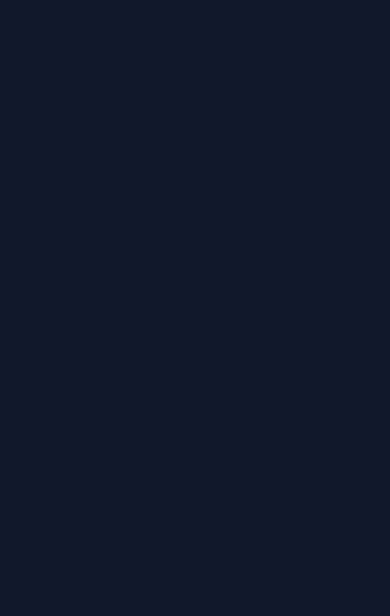
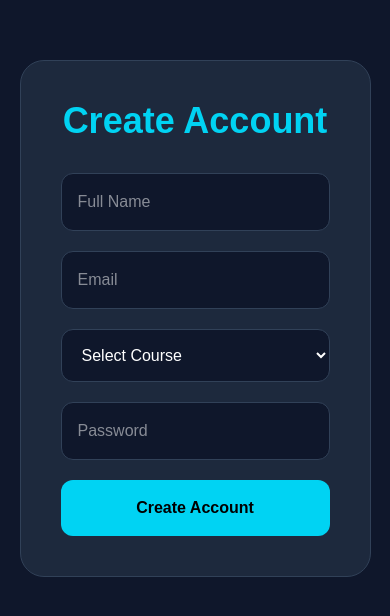
Before and after one commit to Advait-Maheshwari/SPECTER-STUDY, a React (Vite) app in the folder client/: page /signup in a window 390 px wide. Before the commit this address had no page. Shown: the part 104-720 px from the top of the page. Built offline with nearby package versions, Linux system fonts and the light colour scheme.

Commit message:
Fixed responsive layouts and authentication pages

```diff
--- a/client/src/App.jsx
+++ b/client/src/App.jsx
@@ -5,35 +5,26 @@ import Subjects from "./pages/Subjects"
 import Tests from "./pages/Tests"
 import Analytics from "./pages/Analytics"
 import Profile from "./pages/Profile"
+import Login from "./pages/Login"
+import Signup from "./pages/Signup"
 
 function App() {
   return (
     <Routes>
 
-      <Route
-        path="/"
-        element={<Dashboard />}
-      />
+      <Route path="/" element={<Dashboard />} />
 
-      <Route
-        path="/subjects"
-        element={<Subjects />}
-      />
+      <Route path="/subjects" element={<Subjects />} />
 
-      <Route
-        path="/tests"
-        element={<Tests />}
-      />
+      <Route path="/tests" element={<Tests />} />
 
-      <Route
-        path="/analytics"
-        element={<Analytics />}
-      />
+      <Route path="/analytics" element={<Analytics />} />
 
-      <Route
-        path="/profile"
-        element={<Profile />}
-      />
+      <Route path="/profile" element={<Profile />} />
+
+      <Route path="/login" element={<Login />} />
+
+      <Route path="/signup" element={<Signup />} />
 
     </Routes>
   )
--- a/client/src/components/Sidebar.jsx
+++ b/client/src/components/Sidebar.jsx
@@ -2,7 +2,7 @@ import { Link } from "react-router-dom"
 
 function Sidebar() {
   return (
-    <div className="w-64 min-h-screen bg-slate-950 border-r border-slate-800 p-5">
+    <div className="w-full md:w-64 min-h-screen bg-slate-950 border-r border-slate-800 p-5">
 
       <h1 className="text-3xl font-bold text-cyan-400 mb-10">
         SPECTER
@@ -45,6 +45,24 @@ function Sidebar() {
           Profile
         </Link>
 
+        <div className="border-t border-slate-800 pt-5 mt-5 flex flex-col gap-5">
+
+          <Link
+            to="/login"
+            className="hover:text-cyan-400 transition"
+          >
+            Login
+          </Link>
+
+          <Link
+            to="/signup"
+            className="bg-cyan-400 text-black px-4 py-2 rounded-xl font-bold text-center hover:scale-105 transition"
+          >
+            Signup
+          </Link>
+
+        </div>
+
       </div>
 
     </div>
--- a/client/src/pages/Analytics.jsx
+++ b/client/src/pages/Analytics.jsx
@@ -12,7 +12,7 @@ function Analytics() {
           Analytics
         </h1>
 
-        <div className="grid grid-cols-3 gap-5">
+        <div className="grid grid-cols-1 md:grid-cols-2 lg:grid-cols-3 gap-5">
 
           <div className="bg-slate-800 p-6 rounded-2xl border border-slate-700">
             <h2 className="text-xl mb-3 text-slate-300">
--- a/client/src/pages/Dashboard.jsx
+++ b/client/src/pages/Dashboard.jsx
@@ -5,7 +5,7 @@ import DailyGoalCard from "../components/DailyGoalCard"
 
 function Dashboard() {
   return (
-    <div className="flex bg-slate-900 text-white min-h-screen">
+    <div className="flex flex-col md:flex-row bg-slate-900 min-h-screen text-white">
 
       <Sidebar />
 
@@ -29,9 +29,21 @@ function Dashboard() {
             className="bg-slate-800 border border-slate-700 rounded-xl px-5 py-3 outline-none"
           />
 
+        <div className="flex gap-4 mt-5 mb-10">
+
+          <button className="bg-cyan-400 text-black px-5 py-3 rounded-xl font-bold hover:scale-105 transition">
+              Continue Studying
+           </button>
+
+           <button className="border border-slate-700 px-5 py-3 rounded-xl hover:border-cyan-400 transition">
+             View Analytics
+           </button>
+
         </div>
 
-        <div className="grid grid-cols-3 gap-5 mb-10">
+        </div>
+
+        <div className="grid grid-cols-1 md:grid-cols-2 lg:grid-cols-3 gap-5 mb-10">
 
           <ProgressCard
             title="Overall Progress"
@@ -50,7 +62,7 @@ function Dashboard() {
 
         </div>
 
-        <div className="grid grid-cols-2 gap-8">
+        <div className="grid grid-cols-1 lg:grid-cols-2 gap-8">
 
           <div>
 
--- /dev/null
+++ b/client/src/pages/Login.jsx
@@ -0,0 +1,37 @@
+function Login() {
+  return (
+    <div className="min-h-screen bg-slate-900 flex items-center justify-center text-white">
+
+      <div className="bg-slate-800 border border-slate-700 p-10 rounded-3xl w-[90%] md:w-[400px]">
+
+        <h1 className="text-4xl font-bold text-cyan-400 mb-8 text-center">
+          Login
+        </h1>
+
+        <div className="flex flex-col gap-5">
+
+          <input
+            type="email"
+            placeholder="Email"
+            className="bg-slate-900 p-4 rounded-xl outline-none border border-slate-700"
+          />
+
+          <input
+            type="password"
+            placeholder="Password"
+            className="bg-slate-900 p-4 rounded-xl outline-none border border-slate-700"
+          />
+
+          <button className="bg-cyan-400 text-black py-4 rounded-xl font-bold hover:scale-105 transition">
+            Login
+          </button>
+
+        </div>
+
+      </div>
+
+    </div>
+  )
+}
+
+export default Login
--- a/client/src/pages/Profile.jsx
+++ b/client/src/pages/Profile.jsx
@@ -2,7 +2,7 @@ import Sidebar from "../components/Sidebar"
 
 function Profile() {
   return (
-    <div className="flex bg-slate-900 text-white min-h-screen">
+    <div className="flex flex-col md:flex-row bg-slate-900 text-white min-h-screen">
 
       <Sidebar />
 
--- /dev/null
+++ b/client/src/pages/Signup.jsx
@@ -0,0 +1,67 @@
+function Signup() {
+  return (
+    <div className="min-h-screen bg-slate-900 flex items-center justify-center text-white">
+
+      <div className="bg-slate-800 border border-slate-700 p-10 rounded-3xl w-[90%] md:w-[450px]">
+
+        <h1 className="text-4xl font-bold text-cyan-400 mb-8 text-center">
+          Create Account
+        </h1>
+
+        <div className="flex flex-col gap-5">
+
+          <input
+            type="text"
+            placeholder="Full Name"
+            className="bg-slate-900 p-4 rounded-xl outline-none border border-slate-700"
+          />
+
+          <input
+            type="email"
+            placeholder="Email"
+            className="bg-slate-900 p-4 rounded-xl outline-none border border-slate-700"
+          />
+
+          <select className="bg-slate-900 p-4 rounded-xl outline-none border border-slate-700">
+
+            <option>
+              Select Course
+            </option>
+
+            <option>
+              IIT JEE
+            </option>
+
+            <option>
+              NEET
+            </option>
+
+            <option>
+              UPSC
+            </option>
+
+            <option>
+              Class 12 Science
+            </option>
+
+          </select>
+
+          <input
+            type="password"
+            placeholder="Password"
+            className="bg-slate-900 p-4 rounded-xl outline-none border border-slate-700"
+          />
+
+          <button className="bg-cyan-400 text-black py-4 rounded-xl font-bold hover:scale-105 transition">
+            Create Account
+          </button>
+
+        </div>
+
+      </div>
+
+    </div>
+  )
+}
+
+export default Signup
--- a/client/src/pages/Subjects.jsx
+++ b/client/src/pages/Subjects.jsx
@@ -40,9 +40,25 @@ function Subjects() {
 
       <div className="flex-1 p-8">
 
-        <h1 className="text-4xl font-bold mb-10">
-          Subjects
-        </h1>
+        <div className="flex items-center justify-between mb-10">
+
+          <div>
+
+            <h1 className="text-4xl font-bold">
+              Subjects
+            </h1>
+
+            <p className="text-slate-400 mt-2">
+              Track your syllabus progress
+            </p>
+
+          </div>
+
+          <button className="bg-cyan-400 text-black px-5 py-3 rounded-xl font-bold hover:scale-105 transition">
+            Add Subject
+          </button>
+
+        </div>
 
         <UnitCard
           unitName="Physics - Electrostatics"
--- a/client/src/pages/Tests.jsx
+++ b/client/src/pages/Tests.jsx
@@ -8,13 +8,30 @@ function Tests() {
 
       <div className="flex-1 p-8">
 
-        <h1 className="text-4xl font-bold mb-10">
-          Tests
-        </h1>
+        <div className="flex items-center justify-between mb-10">
 
-        <div className="grid grid-cols-3 gap-5">
+          <div>
 
-          <div className="bg-slate-800 p-6 rounded-2xl border border-slate-700">
+            <h1 className="text-4xl font-bold">
+              Tests
+            </h1>
+
+            <p className="text-slate-400 mt-2">
+              Practice chapter-wise tests
+            </p>
+
+          </div>
+
+          <button className="bg-cyan-400 text-black px-5 py-3 rounded-xl font-bold hover:scale-105 transition">
+            Generate Test
+          </button>
+
+        </div>
+
+        <div className="grid grid-cols-1 md:grid-cols-2 lg:grid-cols-3 gap-5">
+
+          <div className="bg-slate-800 p-6 rounded-2xl border border-slate-700 hover:border-cyan-400 transition">
+
             <h2 className="text-2xl font-bold text-cyan-400 mb-3">
               Easy Test
             </h2>
@@ -26,9 +43,11 @@ function Tests() {
             <button className="bg-cyan-400 text-black px-5 py-2 rounded-xl font-bold">
               Start Test
             </button>
+
           </div>
 
-          <div className="bg-slate-800 p-6 rounded-2xl border border-slate-700">
+          <div className="bg-slate-800 p-6 rounded-2xl border border-slate-700 hover:border-yellow-400 transition">
+
             <h2 className="text-2xl font-bold text-yellow-400 mb-3">
               Medium Test
             </h2>
@@ -40,9 +59,11 @@ function Tests() {
             <button className="bg-yellow-400 text-black px-5 py-2 rounded-xl font-bold">
               Start Test
             </button>
+
           </div>
 
-          <div className="bg-slate-800 p-6 rounded-2xl border border-slate-700">
+          <div className="bg-slate-800 p-6 rounded-2xl border border-slate-700 hover:border-red-400 transition">
+
             <h2 className="text-2xl font-bold text-red-400 mb-3">
               Hard Test
             </h2>
@@ -54,6 +75,7 @@ function Tests() {
             <button className="bg-red-400 text-black px-5 py-2 rounded-xl font-bold">
               Start Test
             </button>
+
           </div>
 
         </div>
```
